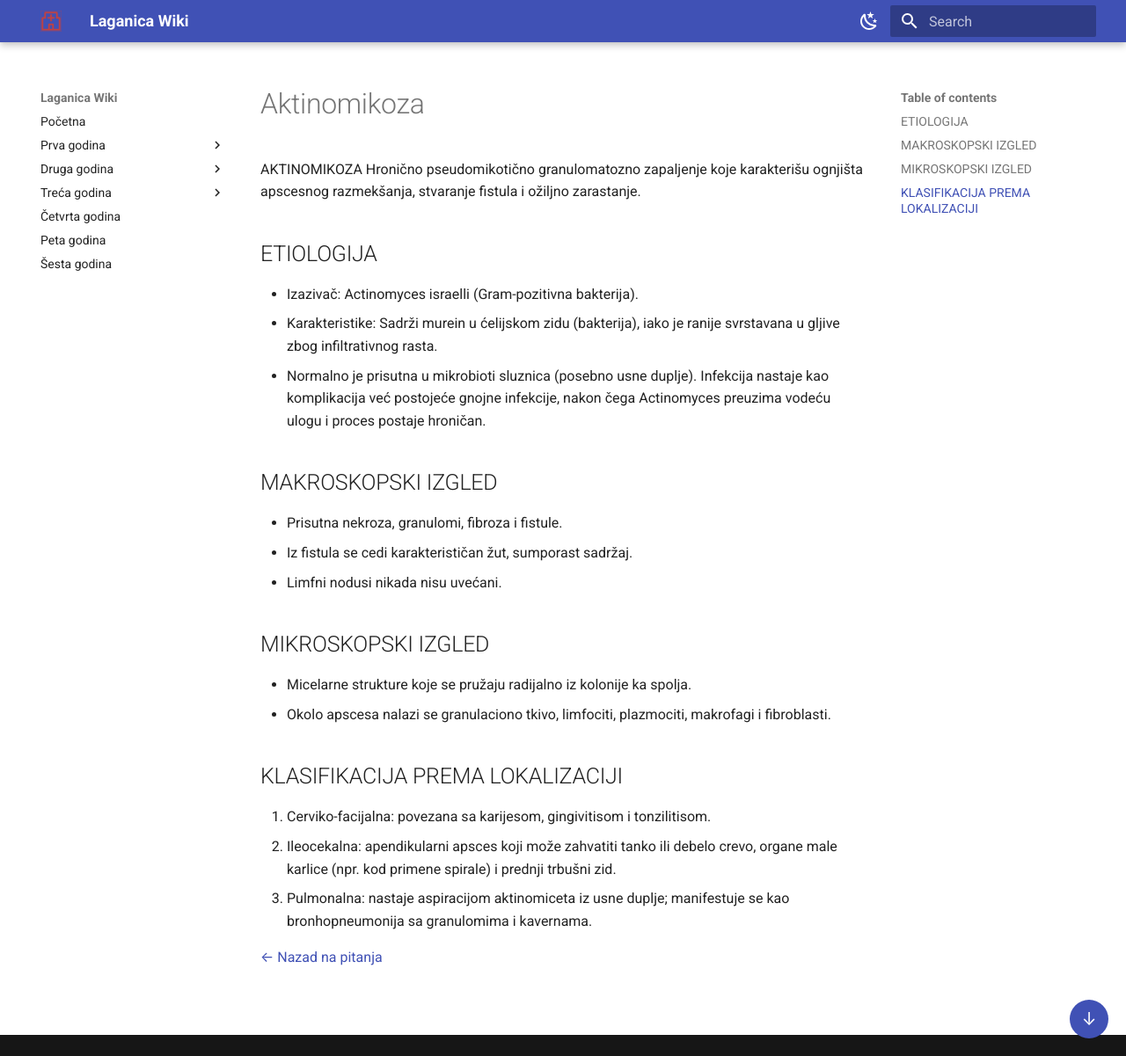
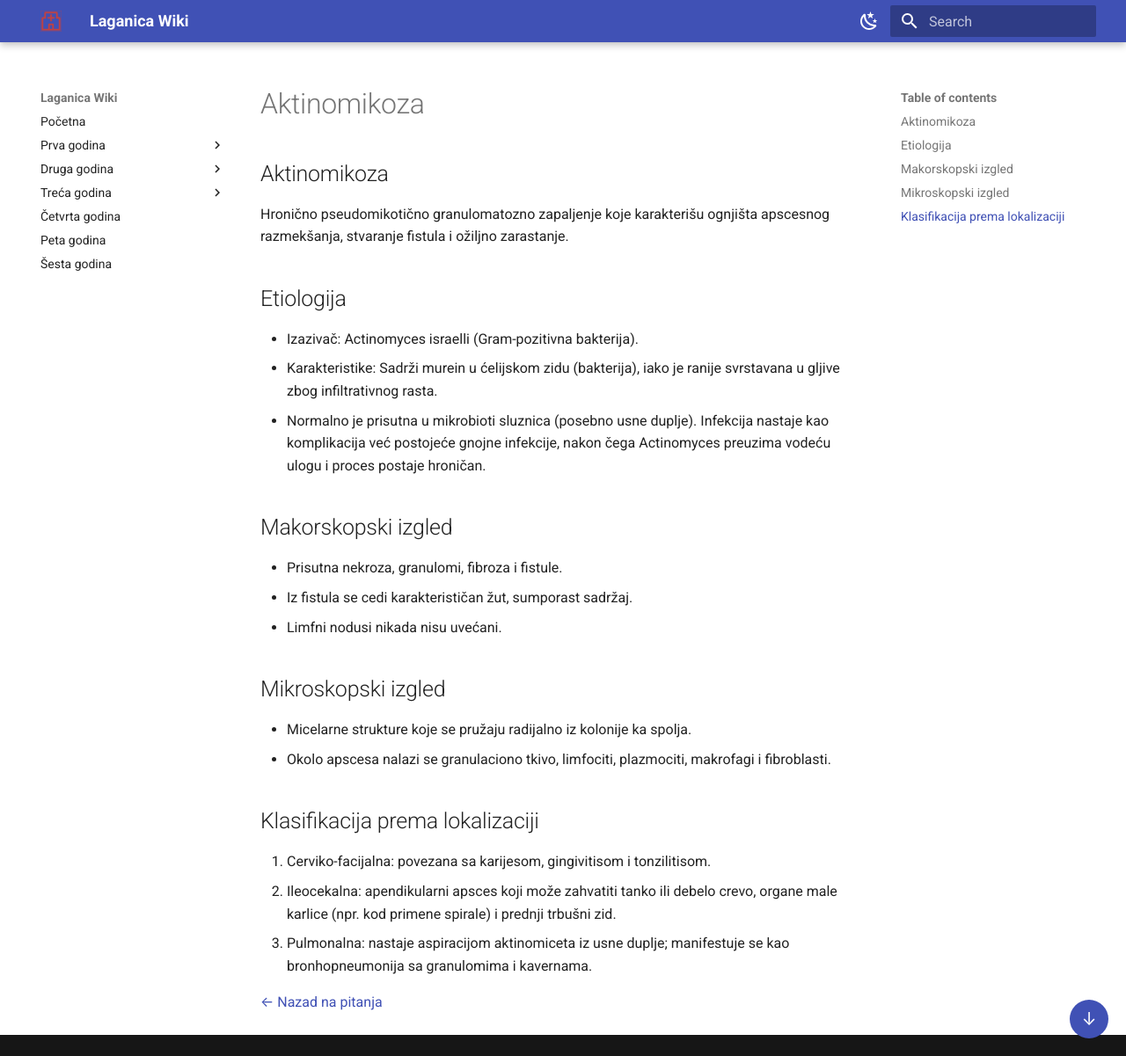
Before and after one commit to Goga-NG/laganica-wiki, an MkDocs documentation site: the page built from docs/treca-godina/patologija/opsta-patologija/aktinomikoza.md, in a window 1280 px wide and 1201 px high. Shown: the whole window at 88% size. Built offline with MkDocs 1.6.1 and Material for MkDocs 9.7.7, drawn with Linux system fonts in a browser that asks for light colours.

```diff
--- a/docs/treca-godina/patologija/opsta-patologija/aktinomikoza.md
+++ b/docs/treca-godina/patologija/opsta-patologija/aktinomikoza.md
@@ -1,23 +1,22 @@
-# Aktinomikoza
+## Aktinomikoza
 
-AKTINOMIKOZA
 Hronično pseudomikotično granulomatozno zapaljenje koje karakterišu ognjišta apscesnog razmekšanja, stvaranje fistula i ožiljno zarastanje.
 
-## ETIOLOGIJA
+## Etiologija
 - Izazivač: Actinomyces israelli (Gram-pozitivna bakterija).
 - Karakteristike: Sadrži murein u ćelijskom zidu (bakterija), iako je ranije svrstavana u gljive zbog infiltrativnog rasta.
 - Normalno je prisutna u mikrobioti sluznica (posebno usne duplje). Infekcija nastaje kao komplikacija već postojeće gnojne infekcije, nakon čega Actinomyces preuzima vodeću ulogu i proces postaje hroničan.
 
-## MAKROSKOPSKI IZGLED
+## Makorskopski izgled
 - Prisutna nekroza, granulomi, fibroza i fistule.
 - Iz fistula se cedi karakterističan žut, sumporast sadržaj.
 - Limfni nodusi nikada nisu uvećani.
 
-## MIKROSKOPSKI IZGLED
+## Mikroskopski izgled
 - Micelarne strukture koje se pružaju radijalno iz kolonije ka spolja.
 - Okolo apscesa nalazi se granulaciono tkivo, limfociti, plazmociti, makrofagi i fibroblasti.
 
-## KLASIFIKACIJA PREMA LOKALIZACIJI
+## Klasifikacija prema lokalizaciji
 1. Cerviko-facijalna: povezana sa karijesom, gingivitisom i tonzilitisom.
 2. Ileocekalna: apendikularni apsces koji može zahvatiti tanko ili debelo crevo, organe male karlice (npr. kod primene spirale) i prednji trbušni zid.
 3. Pulmonalna: nastaje aspiracijom aktinomiceta iz usne duplje; manifestuje se kao bronhopneumonija sa granulomima i kavernama.
```
